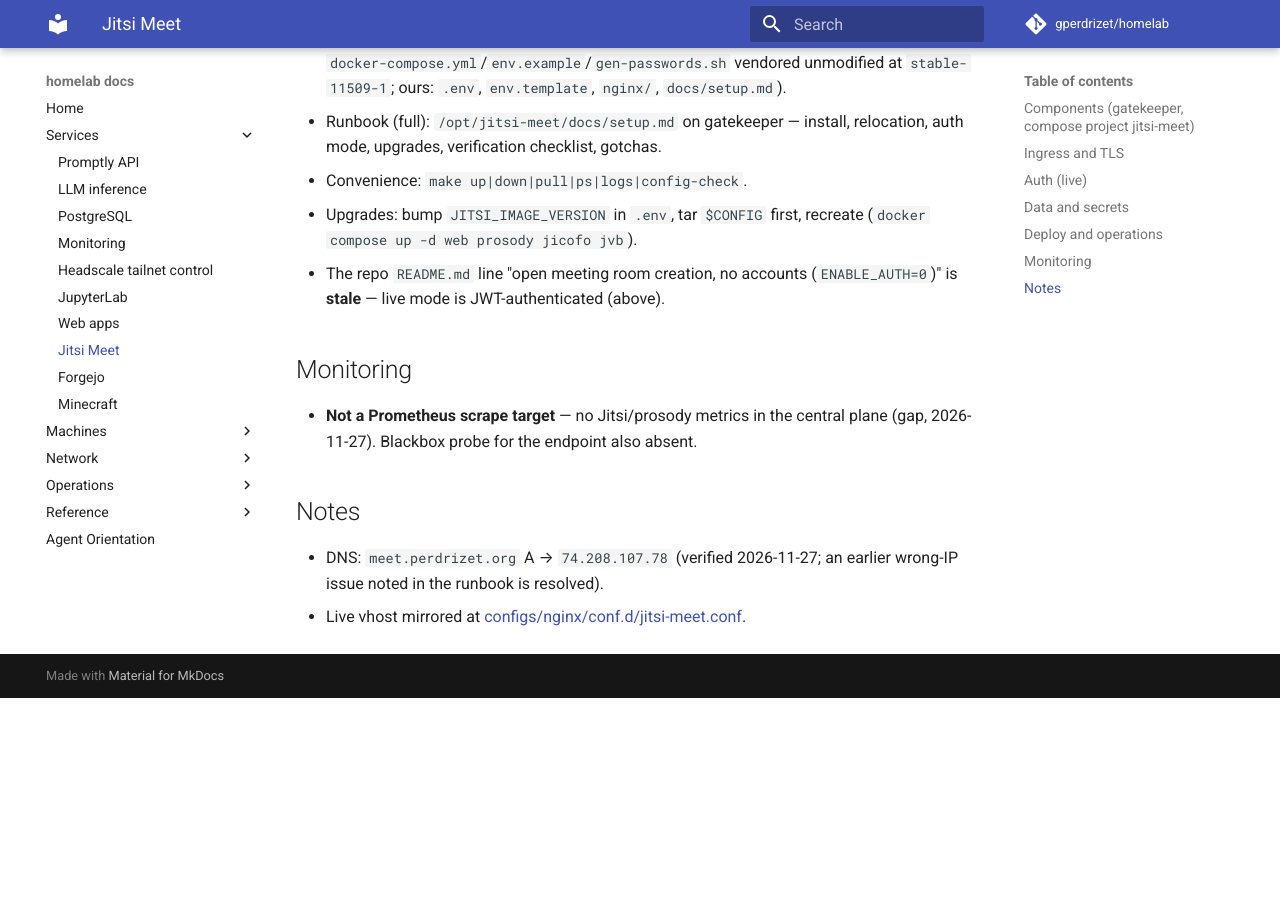
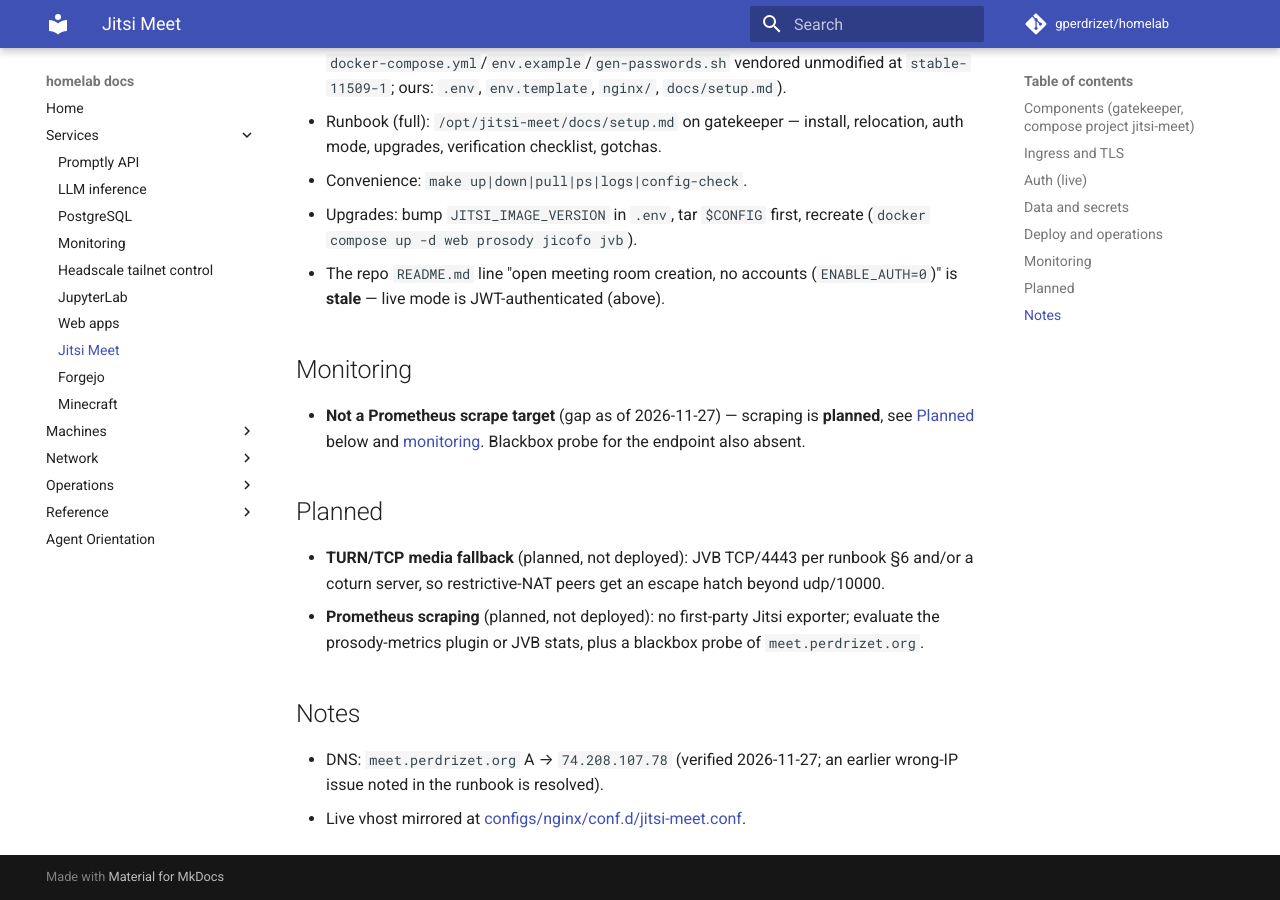
Before and after one commit to gperdrizet/homelab, an MkDocs documentation site: the page built from docs/services/jitsi-meet.md, in a window 1280 px wide and 900 px high, scrolled down 1939 px. Built offline with MkDocs 1.6.1 and Material for MkDocs 9.7.7, drawn with Linux system fonts in a browser that asks for light colours; comment, search, counter and statistics services are not loaded; before the commit the page ends 2637 px from its top, so only the background shows below that; some of the changed text lies outside the part shown.

Commit message:
Docs: mark Jitsi TURN/TCP fallback + Jitsi/Forgejo Prometheus scraping as planned
- jitsi-meet.md: TURN gap now points to a new Planned section (JVB
  TCP/4443 per runbook §6 and/or coturn); monitoring gap references
  the plan.
- forgejo.md: monitoring gap marked planned (scrape /api/v1/metrics
  with admin token + blackbox probe).
- monitoring.md: new 'Planned (2026-11-27)' section under Open holes
  listing both scrape targets.
mkdocs build --strict passes.

```diff
--- a/docs/services/jitsi-meet.md
+++ b/docs/services/jitsi-meet.md
@@ -22,7 +22,8 @@ Signaling: `wss://meet.perdrizet.org/xmpp-websocket` (web container → prosody)
 
 > **Known gap: no TURN server.** No `TURN_*` vars are set, so peers behind
 > symmetric/restrictive NAT that can't reach udp/10000 have no TCP/TURN
-> fallback. Optional fallback is documented in the runbook §6 (tcp/4443).
+> fallback. **Planned** (not deployed): JVB TCP/4443 fallback per runbook §6
+> and/or a coturn server — see [Planned](#planned).
 
 ## Ingress and TLS
 
@@ -76,9 +77,18 @@ Signaling: `wss://meet.perdrizet.org/xmpp-websocket` (web container → prosody)
 
 ## Monitoring
 
-- **Not a Prometheus scrape target** — no Jitsi/prosody metrics in the
-  central plane (gap, 2026-11-27). Blackbox probe for the endpoint also
-  absent.
+- **Not a Prometheus scrape target** (gap as of 2026-11-27) — scraping is
+  **planned**, see [Planned](#planned) below and
+  [monitoring](monitoring.md). Blackbox probe for the endpoint also absent.
+
+## Planned
+
+- **TURN/TCP media fallback** (planned, not deployed): JVB TCP/4443 per
+  runbook §6 and/or a coturn server, so restrictive-NAT peers get an escape
+  hatch beyond udp/10000.
+- **Prometheus scraping** (planned, not deployed): no first-party Jitsi
+  exporter; evaluate the prosody-metrics plugin or JVB stats, plus a
+  blackbox probe of `meet.perdrizet.org`.
 
 ## Notes
 
```
Also changed, not shown: docs/services/forgejo.md (+4 -2 lines), docs/services/monitoring.md (+7 -0 lines).
